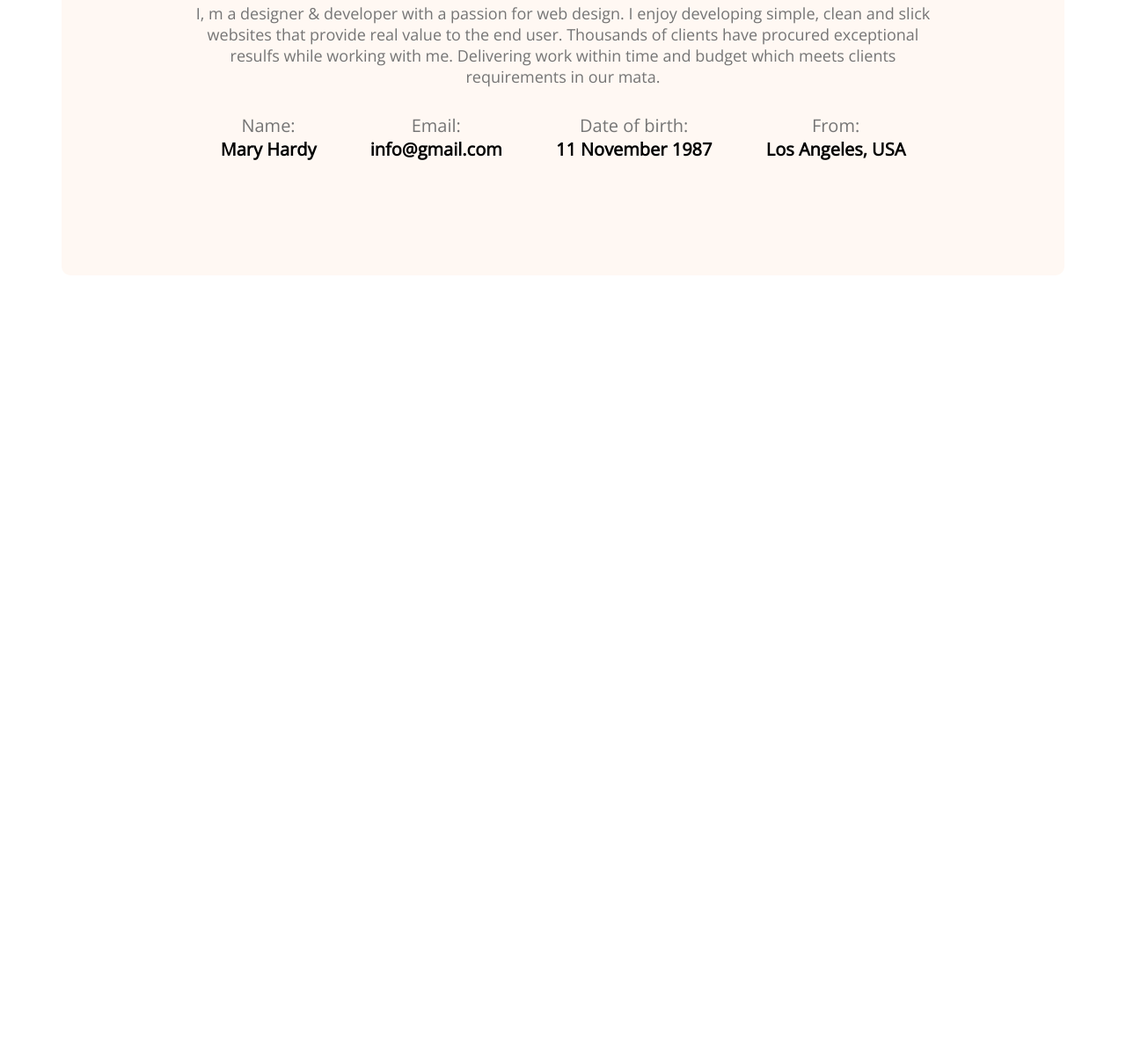
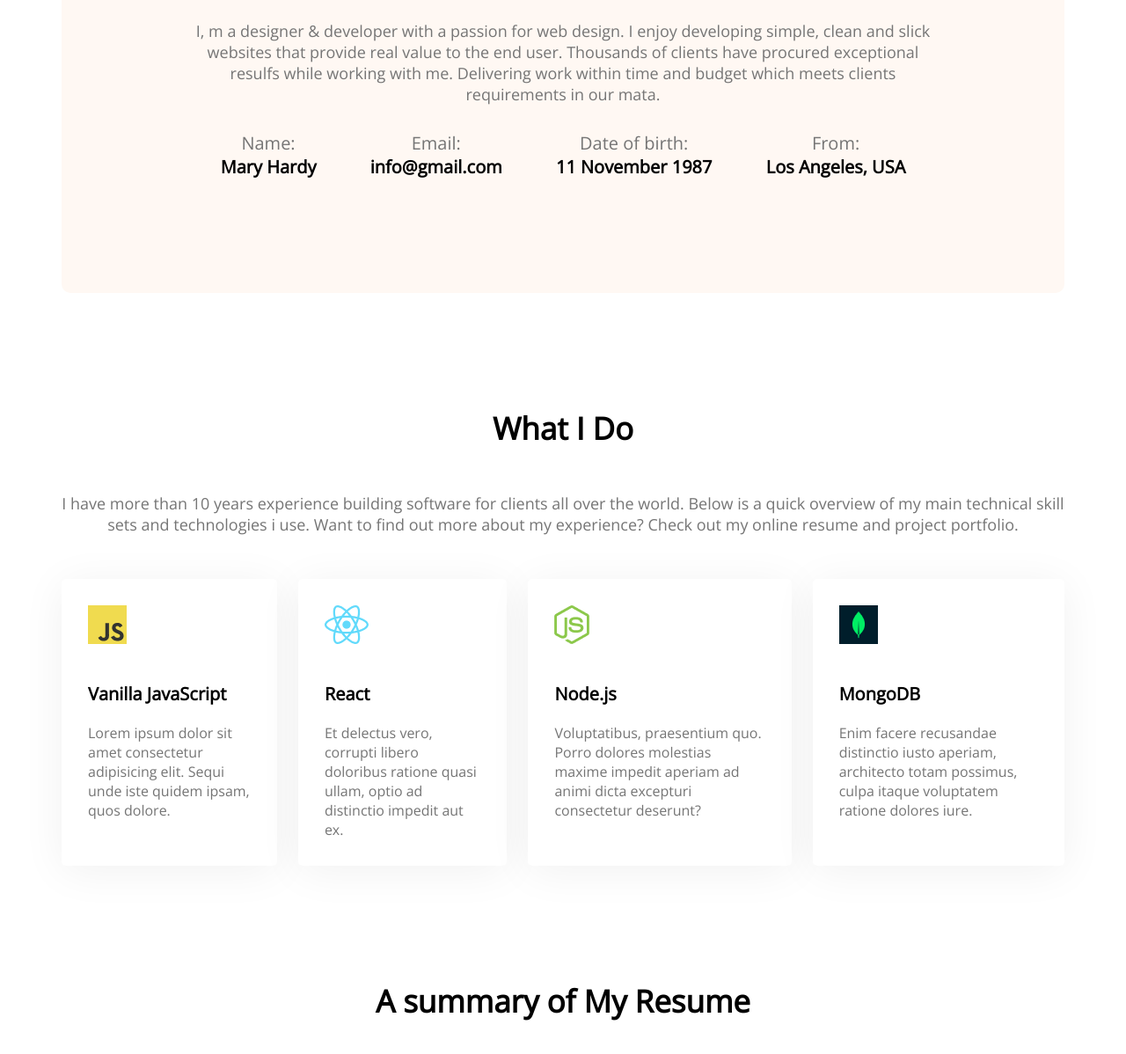
Before and after one commit to FazleyRabbi2/developer_portfolio, a plain HTML site: page index.html in a window 1280 px wide. Shown: the part 1174-2372 px from the top of the page at 88% size. Before the commit the page ends 1487 px from the top, so only its background shows below. Drawn offline with nearby package versions, Linux system fonts and the light colour scheme.

Commit message:
skill section add

```diff
--- a/css/style.css
+++ b/css/style.css
@@ -68,18 +68,21 @@ main{
     max-width: 1140px;
     margin: 0 auto;
 }
+section{
+    margin-top: 130px;
+}
 /* ABOUT SECTION STYLE */
 .about{
-    margin-top: 130px;
     background: #FFF8F3;
     border-radius: 10px;
     padding: 130px 150px;
     text-align: center;
 }
-.about-title{
-    margin-bottom: 30px;
+.section-title{
+    margin-bottom: 50px;
     font-weight: 700;
     font-size: 35px;
+    text-align: center;
 }
 .about-description{
     color: #757575;
@@ -98,3 +101,31 @@ main{
     font-weight: 700;
     font-size: 20px;
 }
+/* WHAT I DO STYLE */
+.section-description{
+    text-align: center;
+    font-size: 18px;
+    color: #757575;
+    margin-top: 30px;
+    margin-bottom: 50px;
+}
+.skills-container{
+    display: flex;
+    gap: 24px;
+}
+.skill{
+    background: #FFFFFF;
+    box-shadow: 0px 6px 50px rgba(0, 0, 0, 0.06);
+    border-radius: 5px;
+    padding: 30px;
+}
+.skill-title{
+    font-weight: 700;
+    font-size: 20px;
+    margin-top: 38px;
+    margin-bottom: 20px;
+}
+.skill-descrption{
+    color: #757575;
+}
+/* RESUME SECTION STYLE */
--- a/index.html
+++ b/index.html
@@ -31,7 +31,7 @@
     </header>
     <main >
         <section class="about">
-            <h3 class="about-title">About me</h3>
+            <h3 class="section-title">About me</h3>
             <p class="about-description">I, m a designer & developer with a passion for web design. I enjoy developing simple, clean and slick websites that provide real value to the end user. Thousands of clients have procured exceptional resulfs while working with me. Delivering work within time and budget which meets clients requirements in our mata.</p>
             <div class="about-info-container">
                 <div class="about-info">
@@ -52,6 +52,41 @@
                 </div>
             </div>
         </section>
+        <!-- WHAT I DO SECTION -->
+        <section class="what-i-do">
+            <h3 class="section-title">What I Do</h3>
+            <p class="section-description"  >I have more than 10 years experience building software for clients all over the world. Below is a quick overview of my main technical skill sets and technologies i use. Want to find out more about my experience? Check out my online resume and project portfolio.</p>
+            <div class="skills-container">
+                <div class="skill">
+                    <img src="images/icons/js.png" alt="">
+                    <p class="skill-title">Vanilla JavaScript</p>
+                    <p class="skill-descrption">Lorem ipsum dolor sit amet consectetur adipisicing elit. Sequi unde iste quidem ipsam, quos dolore.</p>
+                </div>
+                <div class="skill">
+                    <img src="images/icons/react.png" alt="">
+                    <p class="skill-title">React</p>
+                    <p class="skill-descrption">Et delectus vero, corrupti libero doloribus ratione quasi ullam, optio ad distinctio impedit aut ex.</p>
+                </div>
+                <div class="skill">
+                    <img src="images/icons/nodejs.png" alt="">
+                    <p class="skill-title">Node.js</p>
+                    <p class="skill-descrption">Voluptatibus, praesentium quo. Porro dolores molestias maxime impedit aperiam ad animi dicta excepturi consectetur deserunt?</p>
+                </div>
+                <div class="skill">
+                    <img src="images/icons/mongo.png" alt="">
+                    <p class="skill-title">MongoDB</p>
+                    <p class="skill-descrption">Enim facere recusandae distinctio iusto aperiam, architecto totam possimus, culpa itaque voluptatem ratione dolores iure.</p>
+                </div>
+            </div>
+        </section>
+        <!-- RESUME SECTION -->
+        <section>
+            <h3 class="section-title">A summary of My Resume</h3>
+            <div class="resume-content">
+                <div class="my-education"></div>
+                <div class="my-exprience"></div>
+            </div>
+        </section>
     </main>
     <footer>
 
```
